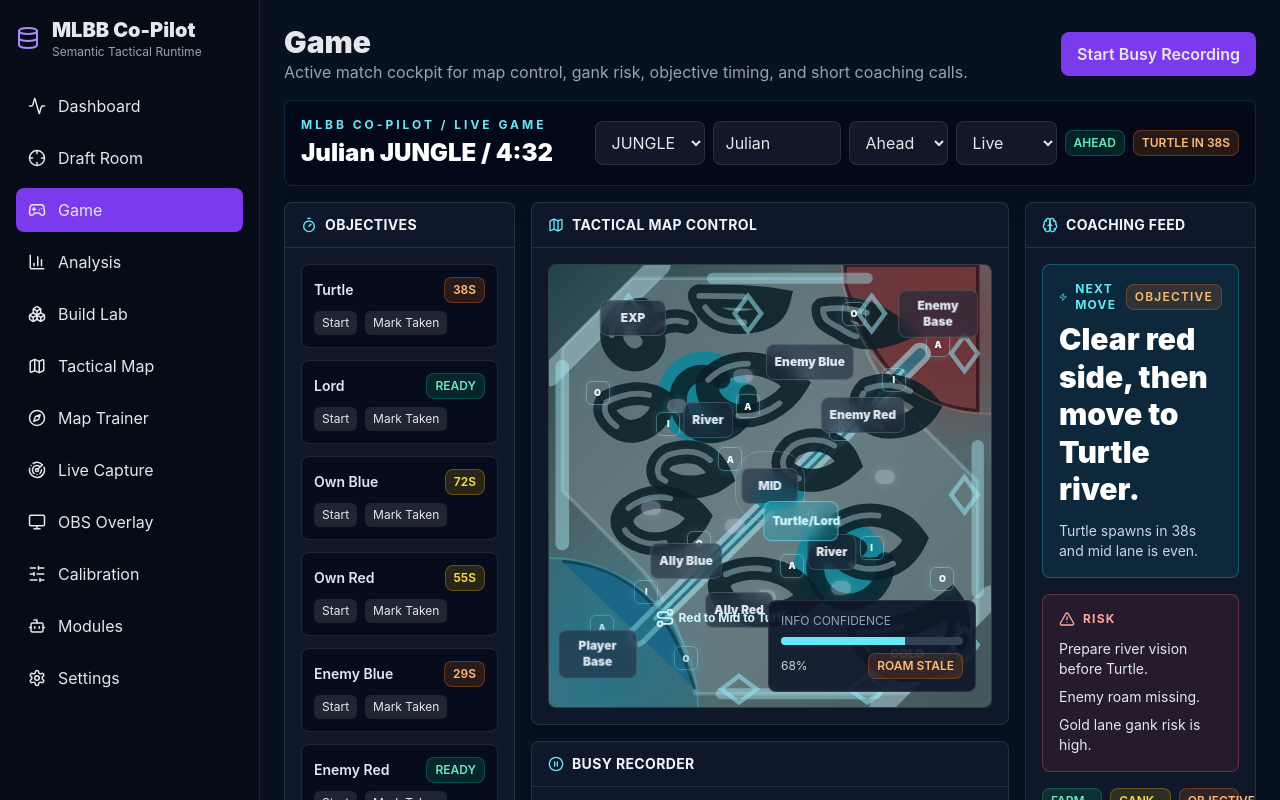
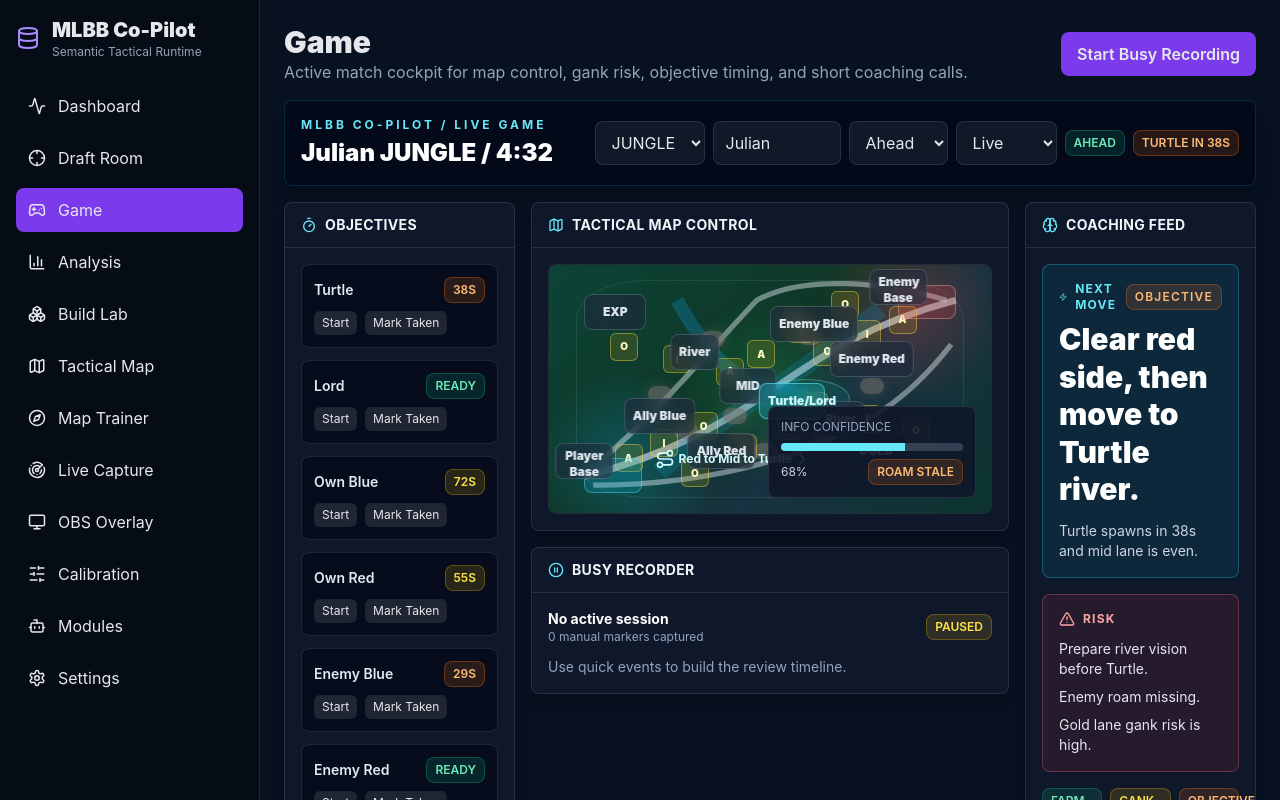
Before and after one commit to spectralAV/mlbb-co-pilot, a React (Vite) app in the folder frontend/: page /game in a window 1280 px wide. Shown: the top 800 px of the page. Built offline with nearby package versions, Linux system fonts and the light colour scheme.

Commit message:
Revert "Match tactical map to MLBB minimap layout"
This reverts commit 43dd26feb89a4efc768a0ff1415c49b456f27fb4.

```diff
--- a/frontend/src/components/game/BattlefieldMap.tsx
+++ b/frontend/src/components/game/BattlefieldMap.tsx
@@ -10,18 +10,18 @@
 };
 
 const zones: Zone[] = [
-  { id: "ally_base", label: "Player Base", x: 11, y: 88, w: 18, h: 11 },
-  { id: "enemy_base", label: "Enemy Base", x: 88, y: 11, w: 18, h: 11 },
-  { id: "exp_lane", label: "EXP", x: 19, y: 12, w: 15, h: 8 },
-  { id: "mid_lane", label: "MID", x: 50, y: 50, w: 13, h: 8 },
-  { id: "gold_lane", label: "GOLD", x: 81, y: 88, w: 15, h: 8 },
-  { id: "ally_blue", label: "Ally Blue", x: 31, y: 67 },
-  { id: "ally_red", label: "Ally Red", x: 43, y: 78 },
-  { id: "enemy_blue", label: "Enemy Blue", x: 59, y: 22 },
-  { id: "enemy_red", label: "Enemy Red", x: 71, y: 34 },
-  { id: "river_exp", label: "River", x: 36, y: 35 },
-  { id: "river_gold", label: "River", x: 64, y: 65 },
-  { id: "objective_pit", label: "Turtle/Lord", x: 57, y: 58, w: 17, h: 9 }
+  { id: "ally_base", label: "Player Base", x: 8, y: 79, w: 13, h: 11 },
+  { id: "enemy_base", label: "Enemy Base", x: 79, y: 9, w: 13, h: 11 },
+  { id: "exp_lane", label: "EXP", x: 15, y: 19, w: 14, h: 8 },
+  { id: "mid_lane", label: "MID", x: 45, y: 49, w: 13, h: 8 },
+  { id: "gold_lane", label: "GOLD", x: 74, y: 75, w: 14, h: 8 },
+  { id: "ally_blue", label: "Ally Blue", x: 25, y: 61 },
+  { id: "ally_red", label: "Ally Red", x: 39, y: 75 },
+  { id: "enemy_blue", label: "Enemy Blue", x: 60, y: 24 },
+  { id: "enemy_red", label: "Enemy Red", x: 73, y: 38 },
+  { id: "river_exp", label: "River", x: 33, y: 35 },
+  { id: "river_gold", label: "River", x: 66, y: 62 },
+  { id: "objective_pit", label: "Turtle/Lord", x: 55, y: 55, w: 15, h: 9 }
 ];
 
 const statusClass: Record<ZoneStatus, string> = {
@@ -33,78 +33,41 @@
 };
 
 const turretPoints = [
-  [12, 82, "A"], [22, 74, "I"], [34, 63, "O"],
-  [88, 18, "A"], [78, 26, "I"], [66, 37, "O"],
-  [11, 29, "O"], [27, 36, "I"], [41, 44, "A"],
-  [89, 71, "O"], [73, 64, "I"], [59, 56, "A"],
-  [31, 89, "O"], [43, 78, "I"], [55, 68, "A"],
-  [69, 11, "O"], [57, 22, "I"], [45, 32, "A"]
+  [18, 78, "A"], [26, 72, "I"], [35, 65, "O"],
+  [80, 22, "A"], [72, 28, "I"], [63, 35, "O"],
+  [17, 33, "O"], [29, 38, "I"], [41, 43, "A"],
+  [83, 67, "O"], [72, 62, "I"], [60, 57, "A"],
+  [33, 84, "O"], [44, 74, "I"], [55, 65, "A"],
+  [67, 16, "O"], [57, 26, "I"], [48, 36, "A"]
 ] as const;
 
 const camps = [
-  [23, 55], [31, 68], [42, 59], [49, 75], [58, 24], [67, 35], [76, 48], [44, 25], [29, 32], [66, 73]
+  [25, 52], [31, 67], [42, 61], [49, 75], [59, 29], [67, 36], [73, 49], [55, 22], [37, 30], [62, 70]
 ] as const;
-
-const wallPaths = [
-  "M21 10 C15 10 12 16 16 20 C20 24 26 19 23 15 C25 13 28 12 31 13",
-  "M34 7 C40 7 46 7 52 8 C51 12 47 13 43 13 C39 13 36 12 34 7",
-  "M62 10 C68 9 75 11 79 15 C74 17 70 17 67 15 C64 13 62 13 62 10",
-  "M13 31 C17 29 22 28 26 31 C25 36 20 39 16 37 C13 35 12 33 13 31",
-  "M36 26 C42 20 51 22 56 27 C53 32 47 35 42 34 C38 33 35 30 36 26",
-  "M72 28 C77 26 83 28 86 32 C83 37 76 38 72 35 C70 32 70 30 72 28",
-  "M18 55 C23 51 30 52 34 57 C31 63 23 65 18 61 C16 59 16 57 18 55",
-  "M40 70 C47 67 55 69 59 75 C54 80 45 81 40 76 C38 73 38 72 40 70",
-  "M65 59 C71 55 79 56 83 62 C80 69 71 71 66 66 C63 64 63 61 65 59",
-  "M70 83 C78 83 85 81 91 76 C94 80 93 86 88 90 C81 94 73 91 70 83",
-  "M27 43 C33 41 37 43 39 48 C35 51 29 51 25 48 C24 46 25 44 27 43",
-  "M55 41 C60 38 66 40 68 45 C64 49 58 50 54 47 C52 45 53 43 55 41"
-];
 
 function getStatus(states: MapZoneState[] | undefined, id: MapZoneId): ZoneStatus {
   return states?.find((zone) => zone.id === id)?.status ?? (id === "objective_pit" ? "objective" : "unknown");
 }
 
 export function BattlefieldMap({ states, onZoneClick, compact = false }: { states?: MapZoneState[]; onZoneClick?: (id: MapZoneId) => void; compact?: boolean }) {
-  return <div className={`relative mx-auto aspect-square w-full max-w-[680px] overflow-hidden rounded-lg border border-white/10 bg-[#162a2f] ${compact ? "min-h-64" : ""}`}>
-    <div className="absolute inset-0 bg-[radial-gradient(circle_at_12%_88%,rgba(14,116,144,.65),transparent_24%),radial-gradient(circle_at_89%_12%,rgba(127,29,29,.58),transparent_25%),linear-gradient(135deg,#24434b,#5f7377_48%,#40565b)]" />
+  return <div className={`relative aspect-[16/9] w-full overflow-hidden rounded-lg border border-white/10 bg-[#0a1420] ${compact ? "min-h-64" : ""}`}>
+    <div className="absolute inset-0 bg-[radial-gradient(circle_at_18%_80%,rgba(14,165,233,.28),transparent_22%),radial-gradient(circle_at_82%_18%,rgba(239,68,68,.26),transparent_22%),linear-gradient(135deg,rgba(12,80,60,.8),rgba(20,83,45,.55)_45%,rgba(30,64,80,.68)_62%,rgba(12,60,50,.8))]" />
+    <div className="absolute inset-[6%] rounded-[18%] border border-emerald-200/10 bg-[radial-gradient(circle_at_50%_50%,rgba(34,197,94,.22),transparent_42%)]" />
 
-    <svg className="absolute inset-0 h-full w-full" viewBox="0 0 100 100" preserveAspectRatio="none">
-      <path d="M3 19 L19 3 L67 3 C69 13 72 23 79 31 L97 49 L97 81 L81 97 L33 97 C31 87 28 77 21 69 L3 51 Z" fill="rgba(114,135,140,.55)" stroke="rgba(180,218,225,.28)" strokeWidth="0.8" />
-
-      <path d="M0 25 L25 0" stroke="rgba(174,211,219,.5)" strokeWidth="5" strokeLinecap="round" />
-      <path d="M75 100 L100 75" stroke="rgba(174,211,219,.5)" strokeWidth="5" strokeLinecap="round" />
-      <path d="M3 67 C17 68 27 76 33 96" fill="rgba(14,91,137,.65)" stroke="rgba(14,42,58,.75)" strokeWidth="0.8" />
-      <path d="M67 4 C73 24 83 32 97 33 L97 0 L67 0 Z" fill="rgba(112,39,43,.62)" stroke="rgba(52,17,23,.8)" strokeWidth="0.8" />
-
-      <path d="M3 23 L3 63" stroke="rgba(170,235,245,.45)" strokeWidth="3.1" strokeLinecap="round" />
-      <path d="M37 3 L72 3" stroke="rgba(170,235,245,.42)" strokeWidth="2.5" strokeLinecap="round" />
-      <path d="M97 41 L97 74" stroke="rgba(170,235,245,.42)" strokeWidth="2.8" strokeLinecap="round" />
-      <path d="M39 97 L74 97" stroke="rgba(170,235,245,.42)" strokeWidth="2.5" strokeLinecap="round" />
-
-      <path d="M20 84 L84 20" stroke="rgba(173,234,247,.55)" strokeWidth="4.8" strokeLinecap="round" />
-      <path d="M20 84 L84 20" stroke="rgba(29,97,111,.78)" strokeWidth="2.4" strokeLinecap="round" />
-      <path d="M24 80 L80 24" stroke="rgba(139,222,240,.72)" strokeWidth="0.9" strokeLinecap="round" />
-
-      <circle cx="35" cy="30" r="10.5" fill="rgba(5,136,157,.8)" />
-      <path d="M39 26 C33 22 27 27 30 34 C34 42 46 38 45 29" fill="none" stroke="rgba(9,36,45,.9)" strokeWidth="4" strokeLinecap="round" />
-      <circle cx="66" cy="68" r="10.5" fill="rgba(5,136,157,.8)" />
-      <path d="M70 64 C64 60 58 65 61 72 C65 80 77 76 76 67" fill="none" stroke="rgba(9,36,45,.9)" strokeWidth="4" strokeLinecap="round" />
-      <path d="M45 52 C49 47 54 47 58 52 C54 57 49 57 45 52 Z" fill="rgba(8,135,154,.9)" />
-
-      {wallPaths.map((path) => <path key={path} d={path} fill="none" stroke="rgba(12,31,39,.88)" strokeWidth="5.2" strokeLinecap="round" />)}
-      {wallPaths.map((path) => <path key={`${path}-cap`} d={path} fill="none" stroke="rgba(113,141,148,.75)" strokeWidth="1.3" strokeLinecap="round" strokeDasharray="10 18" />)}
-
-      {[18, 45, 73].map((x) => <path key={`rune-top-${x}`} d={`M${x} 7 l3 4 l-3 4 l-3 -4 z`} fill="none" stroke="rgba(151,232,245,.55)" strokeWidth="1" />)}
-      {[16, 48, 82].map((y) => <path key={`rune-side-${y}`} d={`M94 ${y} l3 4 l-3 4 l-3 -4 z`} fill="none" stroke="rgba(151,232,245,.55)" strokeWidth="1" />)}
-      {[43, 72].map((x) => <path key={`rune-bottom-${x}`} d={`M${x} 93 l4 3 l-4 3 l-4 -3 z`} fill="none" stroke="rgba(151,232,245,.55)" strokeWidth="1" />)}
+    <svg className="absolute inset-0 h-full w-full" viewBox="0 0 100 56.25" preserveAspectRatio="none">
+      <path d="M11 45 C24 34 33 23 47 8 C58 2 76 4 90 8" stroke="rgba(226,232,240,.45)" strokeWidth="1.2" fill="none" />
+      <path d="M8 48 C28 43 41 35 51 28 C61 21 73 13 92 8" stroke="rgba(226,232,240,.60)" strokeWidth="1.55" fill="none" />
+      <path d="M10 50 C25 50 40 48 55 43 C71 37 81 31 91 18" stroke="rgba(226,232,240,.45)" strokeWidth="1.2" fill="none" />
+      <path d="M29 8 C35 19 43 28 51 28 C59 28 67 37 74 48" stroke="rgba(14,165,233,.25)" strokeWidth="3" fill="none" />
+      <path d="M25 47 C35 38 46 31 51 28 C58 23 65 18 75 10" stroke="rgba(14,165,233,.18)" strokeWidth="4" fill="none" />
     </svg>
 
-    {camps.map(([x, y], index) => <div key={`${x}-${y}`} className="absolute h-3.5 w-5 -translate-x-1/2 -translate-y-1/2 rounded-full bg-slate-300/35 shadow-[0_0_10px_rgba(186,230,253,.22)]" style={{ left: `${x}%`, top: `${y}%` }} title={`Jungle camp ${index + 1}`} />)}
-    {turretPoints.map(([x, y, tier]) => <div key={`${x}-${y}-${tier}`} className="absolute grid h-6 w-6 -translate-x-1/2 -translate-y-1/2 place-items-center rounded-md border border-cyan-200/35 bg-cyan-300/12 text-[9px] font-black text-cyan-50 shadow-[0_0_10px_rgba(125,211,252,.18)]" style={{ left: `${x}%`, top: `${y}%` }} title={`${tier} turret`}>{tier}</div>)}
+    {camps.map(([x, y], index) => <div key={`${x}-${y}`} className="absolute h-4 w-6 -translate-x-1/2 -translate-y-1/2 rounded-full bg-stone-500/55 shadow-[0_0_14px_rgba(120,113,108,.35)]" style={{ left: `${x}%`, top: `${y}%` }} title={`Jungle camp ${index + 1}`} />)}
+    {turretPoints.map(([x, y, tier]) => <div key={`${x}-${y}-${tier}`} className="absolute grid h-7 w-7 -translate-x-1/2 -translate-y-1/2 place-items-center rounded-md border border-yellow-300/40 bg-yellow-500/15 text-[10px] font-black text-yellow-100" style={{ left: `${x}%`, top: `${y}%` }} title={`${tier} turret`}>{tier}</div>)}
 
-    <div className="absolute left-0 top-[66%] h-[34%] w-[34%] rounded-tr-full border-r-2 border-t-2 border-cyan-300/25 bg-cyan-700/25" />
-    <div className="absolute right-0 top-0 h-[34%] w-[34%] rounded-bl-full border-b-2 border-l-2 border-red-300/20 bg-red-900/28" />
-    <div className="absolute left-[42%] top-[42%] h-[16%] w-[16%] rounded-[38%] border border-cyan-100/20 bg-cyan-400/18" />
+    <div className="absolute left-[8%] top-[78%] h-[14%] w-[13%] rounded-lg border border-cyan-300/40 bg-cyan-500/20" />
+    <div className="absolute left-[79%] top-[8%] h-[14%] w-[13%] rounded-lg border border-red-300/40 bg-red-500/20" />
+    <div className="absolute left-[48%] top-[46%] h-[16%] w-[20%] rounded-[50%] border border-cyan-200/30 bg-cyan-500/10" />
 
     {zones.map((zone) => {
       const status = getStatus(states, zone.id);
--- a/frontend/src/pages/OverlayPreview.tsx
+++ b/frontend/src/pages/OverlayPreview.tsx
@@ -1,6 +1,5 @@
 import { useEffect, useState } from "react";
 import { getCoachState } from "../api/client";
-import { BattlefieldMap } from "../components/game/BattlefieldMap";
 
 function initials(name?: string) {
   if (!name || name === "-") return "?";
@@ -64,7 +63,7 @@
         <aside className="grid min-h-0 gap-3 md:grid-cols-3 xl:flex xl:flex-col">
           <div className="card p-3 sm:p-4"><h2 className="mb-3 font-black uppercase">Bans</h2><TokenList title="Ally Bans" items={rec.ally_bans ?? []} /><div className="mt-4"><TokenList title="Enemy Bans" items={rec.enemy_bans ?? []} red /></div></div>
           <div className="card p-3 sm:p-4"><h2 className="mb-3 font-black uppercase">Map Awareness</h2><div className="flex justify-between"><span>Visible Enemies</span><b>{map.visible_enemies?.length ?? 0}</b></div><div className="mt-2 flex justify-between"><span>Missing</span><b className="text-red-300">{map.missing_enemy_count ?? 5}</b></div><div className="mt-3 space-y-2 text-sm text-slate-200">{(map.callouts ?? ["Start OBS realtime for map callouts."]).slice(0, 3).map((line: string) => <div key={line}>• {line}</div>)}</div></div>
-          <div className="card min-h-0 p-3 sm:p-4 xl:flex-1"><h2 className="mb-3 font-black uppercase">Minimap</h2><BattlefieldMap compact /></div>
+          <div className="card min-h-0 p-3 sm:p-4 xl:flex-1"><h2 className="mb-3 font-black uppercase">Minimap</h2><div className="relative h-44 overflow-hidden rounded-lg border border-sky-300/30 bg-[linear-gradient(135deg,rgba(40,184,255,.15)_0_35%,transparent_35%_100%),linear-gradient(315deg,rgba(255,71,96,.15)_0_35%,transparent_35%_100%),rgba(8,17,35,.95)] xl:h-52"><div className="absolute left-16 top-14 h-3 w-3 rounded-full bg-sky-400 shadow-[0_0_12px_#38bdf8]" /><div className="absolute right-16 top-14 h-3 w-3 rounded-full bg-red-400 shadow-[0_0_12px_#f87171]" /><div className="absolute left-44 top-28 h-3 w-3 rounded-full bg-violet-400 shadow-[0_0_12px_#c084fc]" /></div></div>
         </aside>
 
         <section className="flex min-h-0 flex-col gap-3">
```
